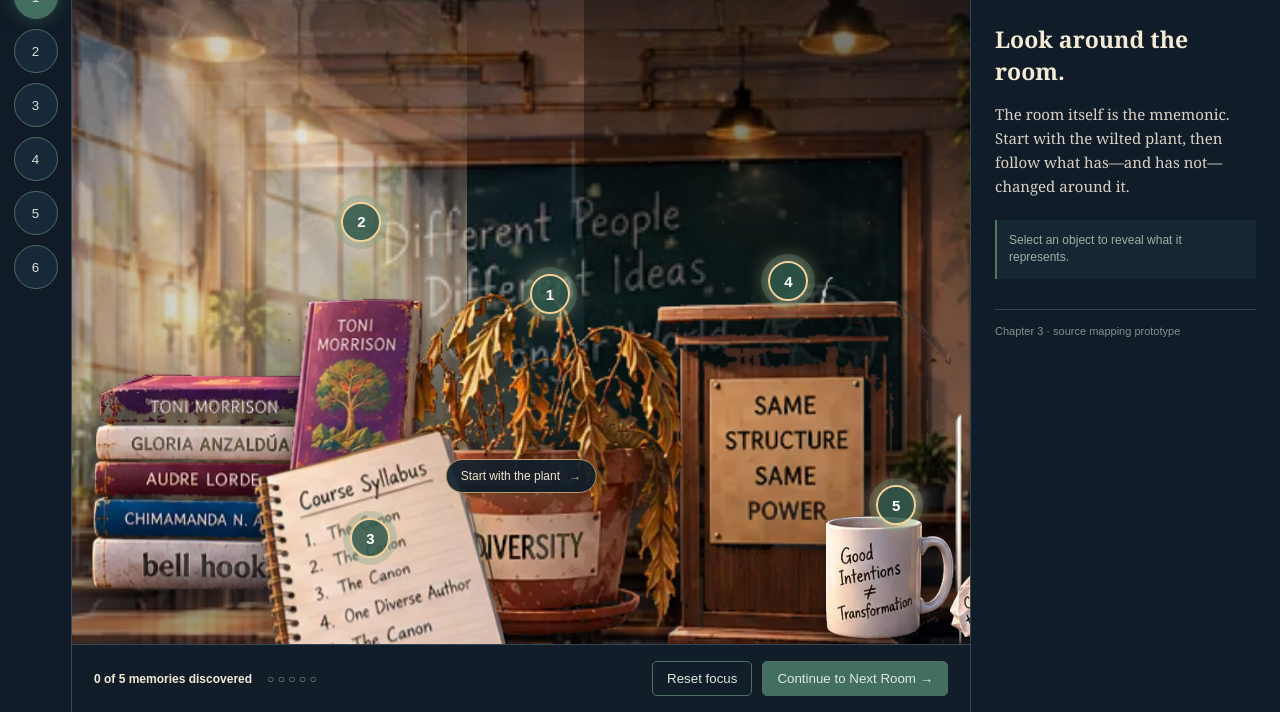
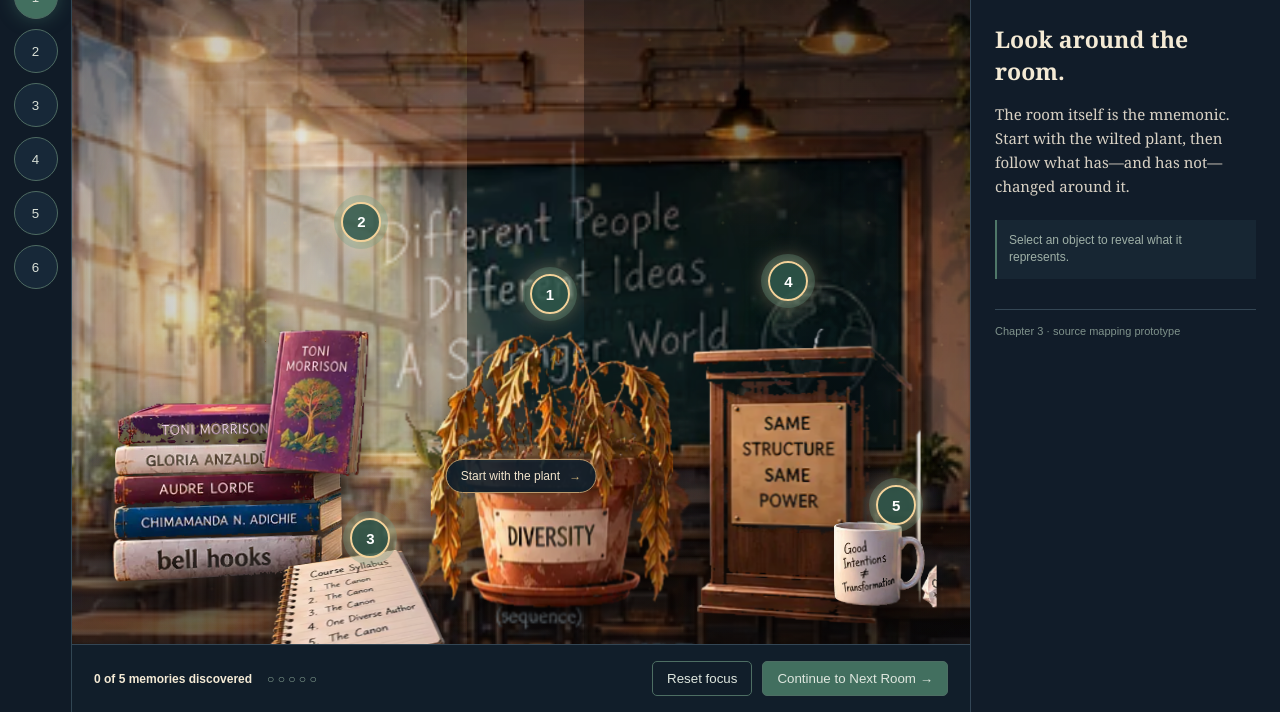
Before and after one commit to Testing-Grounds07/hookstest, a website: page index.html in a window 1280 px wide. Shown: the part 88-800 px from the top of the page. Drawn offline with Linux system fonts and the light colour scheme.

Commit message:
Ground raster props naturally in classroom scene

```diff
--- a/style.css
+++ b/style.css
@@ -26,3 +26,20 @@
 .plantObj img{filter:drop-shadow(0 20px 18px #0009)}.podiumObj img{filter:drop-shadow(0 22px 20px #000a)}
 @keyframes dustFloat{50%{transform:translate(12px,-8px);opacity:.38}}@keyframes leavesShift{50%{transform:translateX(8px) rotate(.7deg)}}
 @media(max-width:820px){.booksObj{width:35%;left:-3%}.morrisonObj{width:18%;left:22%}.plantObj{width:41%;left:29%}.syllabusObj{width:31%;left:15%}.podiumObj{width:42%;right:-8%}.mugObj{width:20%;right:-2%}.windowLayer{width:52%}.rightLayer{width:54%}}
+
+/* Spatial grounding: make props belong to the room */
+#stage:before{content:'';position:absolute;left:0;right:0;bottom:0;height:30%;z-index:5;pointer-events:none;background:linear-gradient(to bottom,transparent,rgba(20,13,9,.18) 30%,rgba(20,13,9,.46));}
+.booksObj{left:5%;bottom:6%;width:25%;transform:perspective(700px) rotateY(7deg) rotateZ(-1deg)}
+.morrisonObj{left:21%;bottom:24%;width:12%;transform:perspective(700px) rotateY(-7deg) rotateZ(1deg)}
+.plantObj{left:40%;bottom:4.5%;width:27%;transform:perspective(800px) rotateX(1deg)}
+.syllabusObj{left:20%;bottom:-5%;width:22%;transform:perspective(650px) rotateX(57deg) rotateZ(-7deg);transform-origin:50% 100%}
+.podiumObj{right:6%;bottom:3%;width:25%;transform:perspective(800px) rotateY(-4deg)}
+.mugObj{right:4%;bottom:5%;width:11%;transform:perspective(700px) rotateY(-8deg)}
+.object:before{content:'';position:absolute;left:12%;right:12%;bottom:-2%;height:10%;border-radius:50%;background:rgba(10,7,5,.42);filter:blur(9px);z-index:-1;pointer-events:none}
+.plantObj:before{left:20%;right:20%;height:8%;bottom:0}.podiumObj:before{height:7%;bottom:1%}.mugObj:before{height:9%;filter:blur(5px)}
+/* Keep guided focus dramatic without making props enormous */
+[data-anim=camera] .syllabusObj.active{left:31%;bottom:5%;width:27%;transform:perspective(650px) rotateX(35deg) rotateZ(-3deg) scale(1.05)}
+[data-anim=loom] .podiumObj.active{right:12%;bottom:2%;width:31%;transform:perspective(800px) rotateY(-3deg) scale(1.06);transform-origin:50% 100%}
+[data-anim=message] .mugObj.active{right:18%;bottom:14%;width:16%;transform:rotate(-3deg) scale(1.04)}
+.focusMode:after{background:radial-gradient(circle at 50% 52%,transparent 18%,rgba(5,10,16,.42) 78%);backdrop-filter:blur(.6px)}
+@media(max-width:820px){.booksObj{left:2%;bottom:5%;width:28%}.morrisonObj{left:20%;bottom:23%;width:14%}.plantObj{left:38%;bottom:4%;width:30%}.syllabusObj{left:17%;bottom:-4%;width:25%}.podiumObj{right:3%;bottom:3%;width:29%}.mugObj{right:2%;bottom:5%;width:13%}}
```
